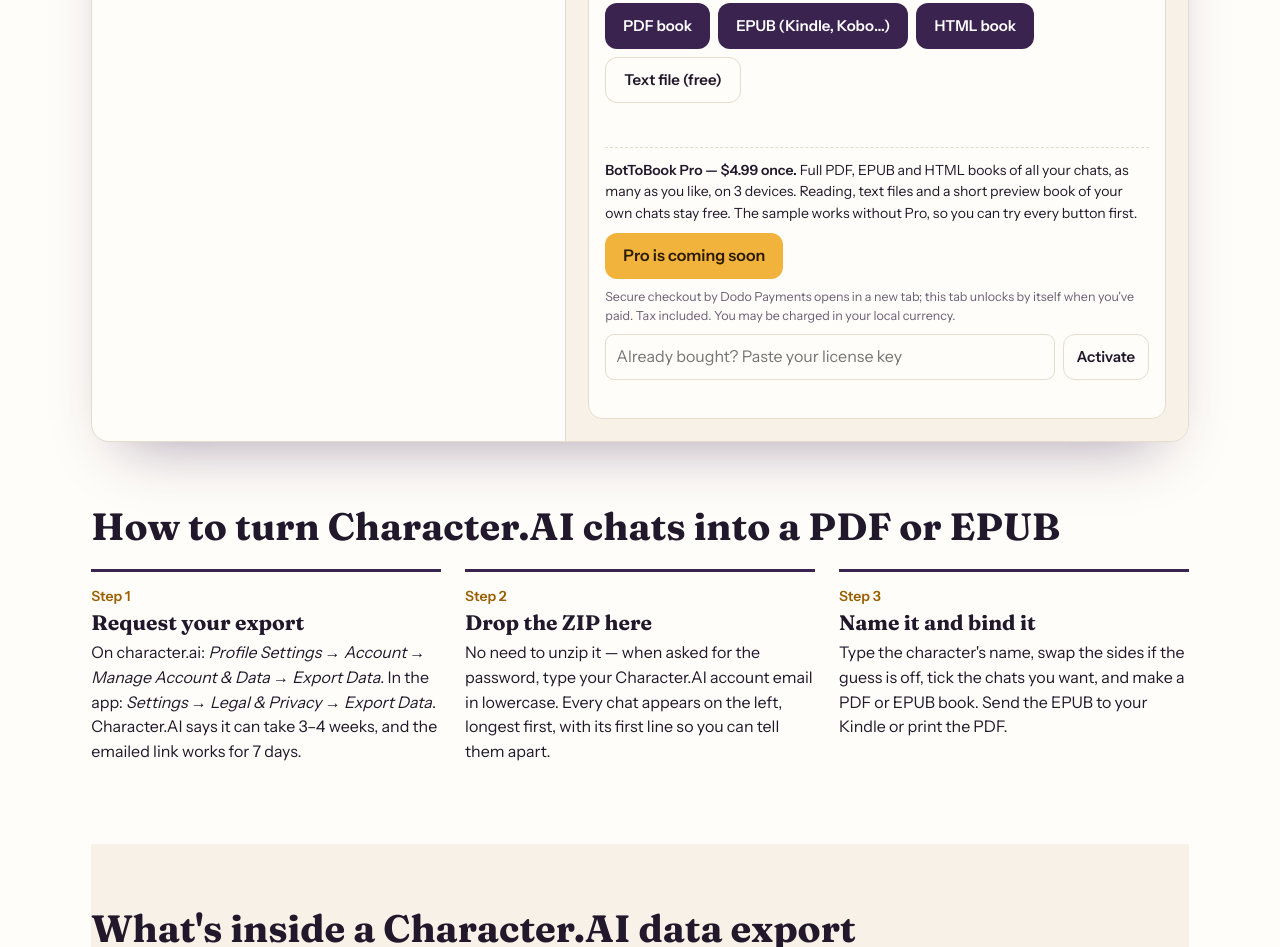
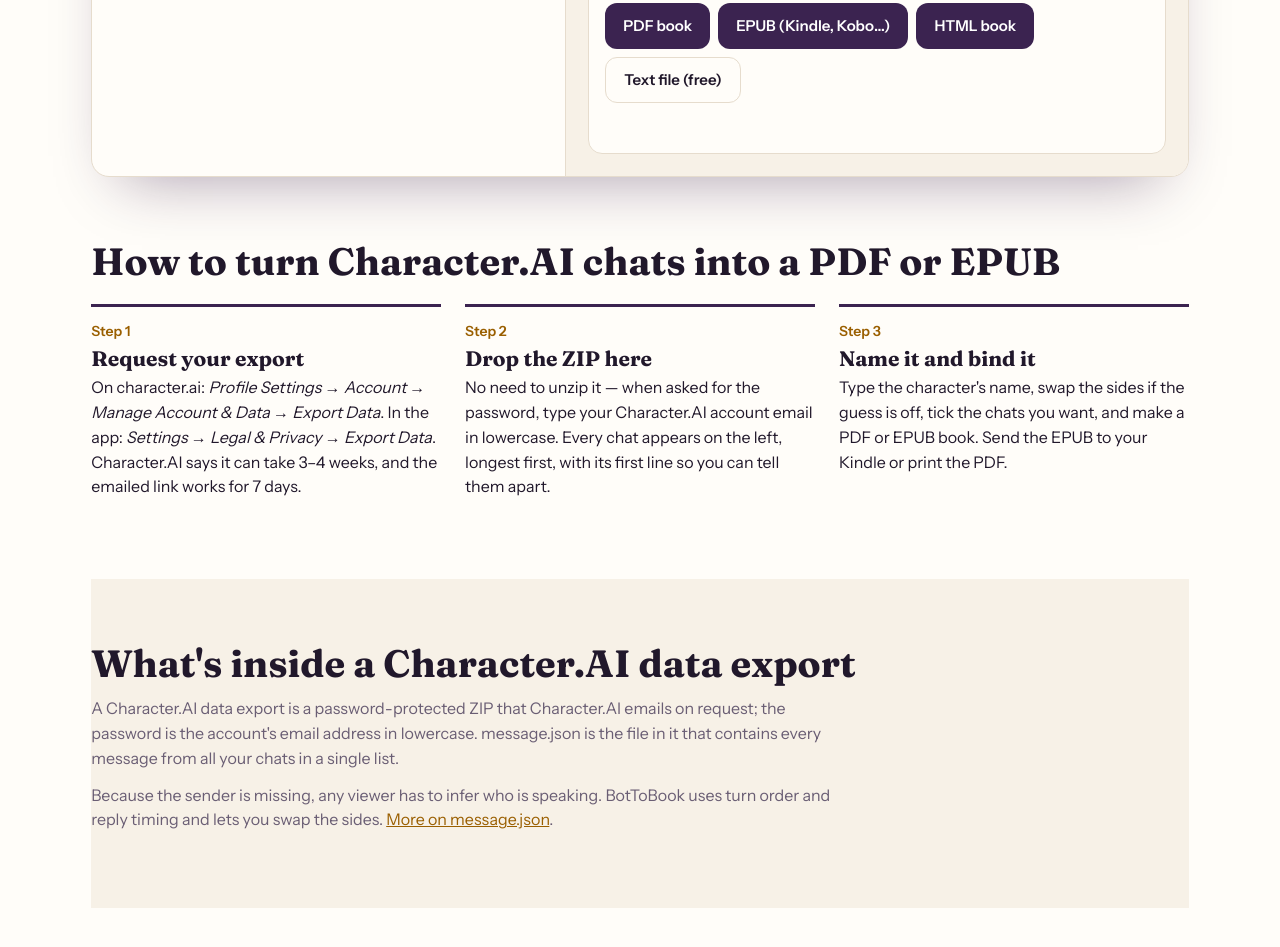
Before and after one commit to helloyansquared/bottobook, a plain HTML site: page src/index.html in a window 1280 px wide. Shown: the part 1486-2433 px from the top of the page. Drawn offline with Linux system fonts and the light colour scheme; files whose address does not match are found by name.

Commit message:
Self-hosted builds (no product id) unlock everything; README self-hosting + pricing, SECURITY.md, third-party notices
Co-Authored-By: Claude Opus 5.5 <noreply@anthropic.com>
Claude-Session: https://claude.ai/code/session_01GoobaaBB4fgDq42AgEDH4g

```diff
--- a/src/index.html
+++ b/src/index.html
@@ -509,7 +509,9 @@ ${chats.map((c, i) => `<section id="ch${i + 1}"><h2>${esc(chapterTitle(c, book.o
 const $ = id => document.getElementById(id);
 const PRODUCT_ID = "__PRODUCT_ID__";
 const SITE = location.origin + location.pathname;
-const BUY_URL = PRODUCT_ID.startsWith("pdt_") ? `https://checkout.dodopayments.com/buy/${PRODUCT_ID}?quantity=1&redirect_url=${encodeURIComponent(SITE + "?unlock=1")}` : "";
+// No product id (a self-hosted build: python3 build.py <url> without pdt_…) = everything unlocked, no key needed.
+const SELF_HOSTED = !PRODUCT_ID.startsWith("pdt_");
+const BUY_URL = !SELF_HOSTED ? `https://checkout.dodopayments.com/buy/${PRODUCT_ID}?quantity=1&redirect_url=${encodeURIComponent(SITE + "?unlock=1")}` : "";
 const LKEY = "bottobook.licence";
 const st = { chats: [], characters: [], userName: "", sel: 0, sample: true, pro: false, pending: null };
 let dl = null;
@@ -695,9 +697,9 @@ async function activate(key, where) {
 }
 
 // ── Wiring ────────────────────────────────────────────────────────────
-if (BUY_URL) $("buy").href = BUY_URL; else { $("buy").removeAttribute("href"); $("buy").textContent = "Pro is coming soon"; }
+if (BUY_URL) $("buy").href = BUY_URL; else $("buy").removeAttribute("href");
 const saved = store.get();
-if (saved && saved.key) setPro(true);
+if (SELF_HOSTED || (saved && saved.key)) setPro(true);
 const qs = new URLSearchParams(location.search);
 if (qs.get("license_key")) {
   const key = qs.get("license_key").split(",")[0];
```
Also changed, not shown: public/index.html (+5 -3 lines), 3 other files.
